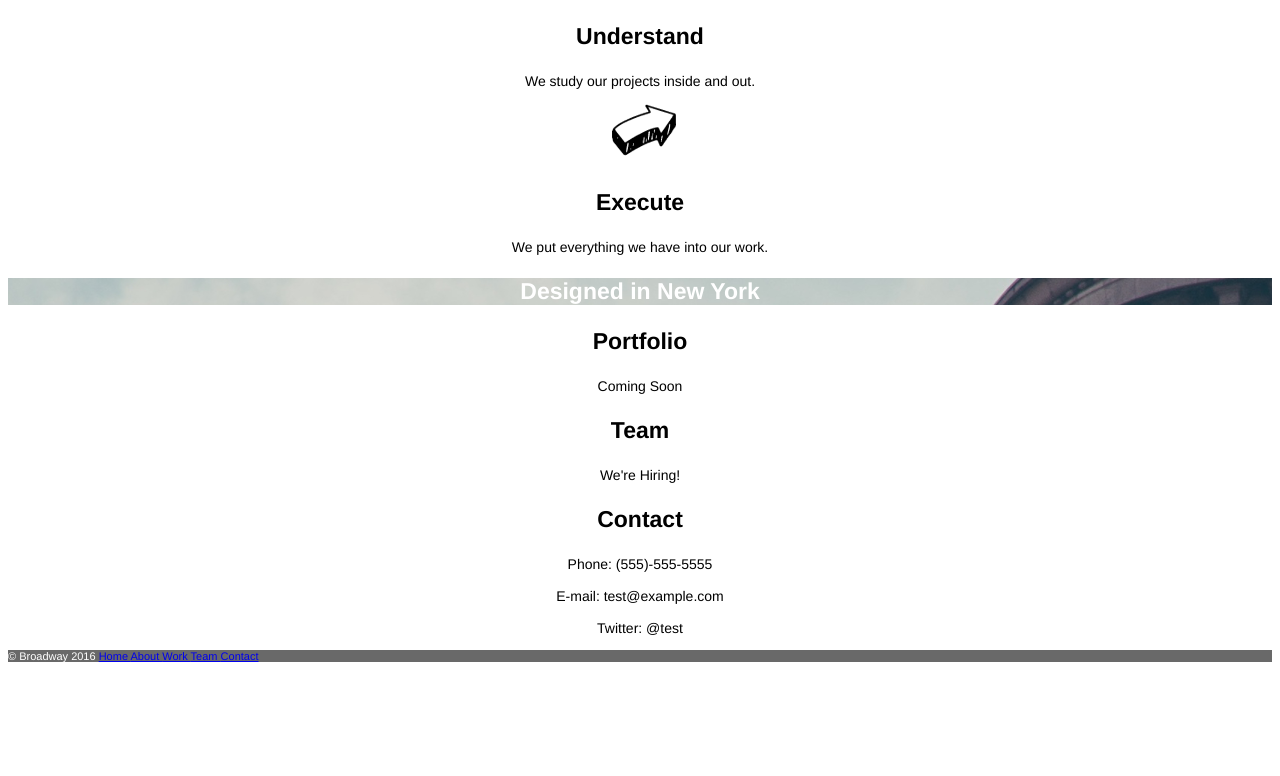
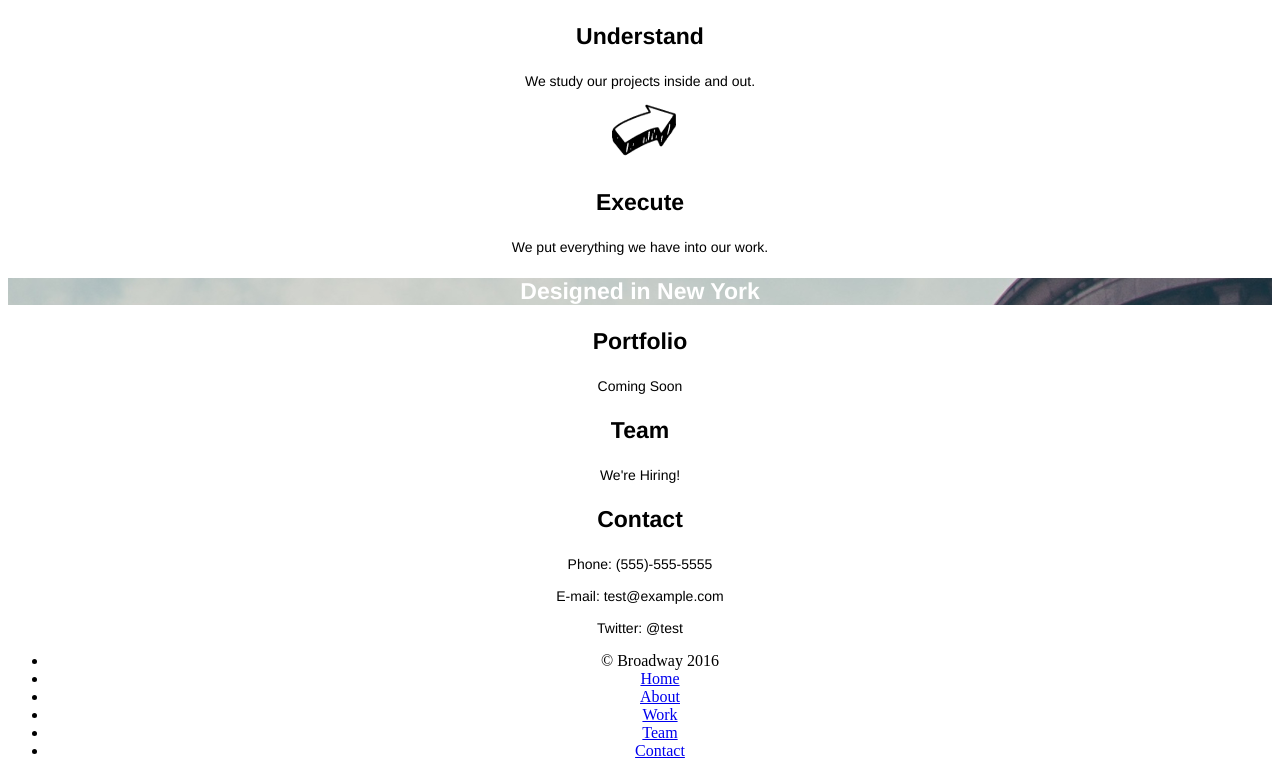
Before and after one commit to sglickm00/Broadway, a plain HTML site: page index.html in a window 1280 px wide. Shown: the part 695-1471 px from the top of the page. Before the commit the page ends 1368 px from the top, so only its background shows below. Drawn offline with Linux system fonts and the light colour scheme.

Commit message:
Remade footer html.

```diff
--- a/index.html
+++ b/index.html
@@ -57,9 +57,17 @@
       <p>Phone: (555)-555-5555 <br /> <br /> E-mail: test@example.com <br /> <br /> Twitter: @test<p>
     </div>
 
-  <div class="footer">
-    <p> &#169 Broadway 2016 <a href="./index.html"> Home </a> <a href="#about"> About </a> <a href="#portfolio"> Work </a> <a href="#team"> Team </a> <a href="#contact"> Contact </a> </p>
-  </div>
+  <footer>
+     <ul>
+        <li> &#169 Broadway 2016 </li>
+        <li> <a href="./index.html"> Home </a> </li>
+        <li> <a href="#about"> About </a> </li>
+        <li> <a href="#portfolio"> Work </a> </li>
+        <li> <a href="#team"> Team </a> </li>
+        <li> <a href="#contact"> Contact </a> </li>
+      </ul>
+
+  </footer>
 
   </body>
 </html>
```
